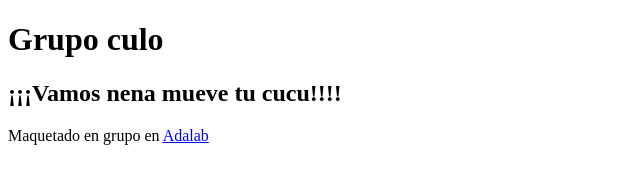
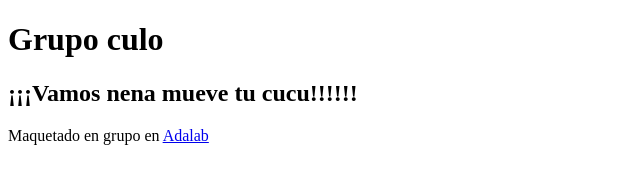
Before and after one commit to lauradml/ejrcicio1-control-versiones, a plain HTML site: page index.html in a window 1280 px wide. Shown: the full height of the page, 0-640 px from the left. Drawn offline with Linux system fonts and the light colour scheme.

Commit message:
añadida más git add -Agit add -A

```diff
--- a/index.html
+++ b/index.html
@@ -10,7 +10,7 @@
     </header>
     <main>
         <section class="motivacion">
-          <h2>¡¡¡Vamos nena mueve tu cucu!!!!</h2>
+          <h2>¡¡¡Vamos nena mueve tu cucu!!!!!!</h2>
         </section>
         <section class="contenido"></section>
     </main>
```
